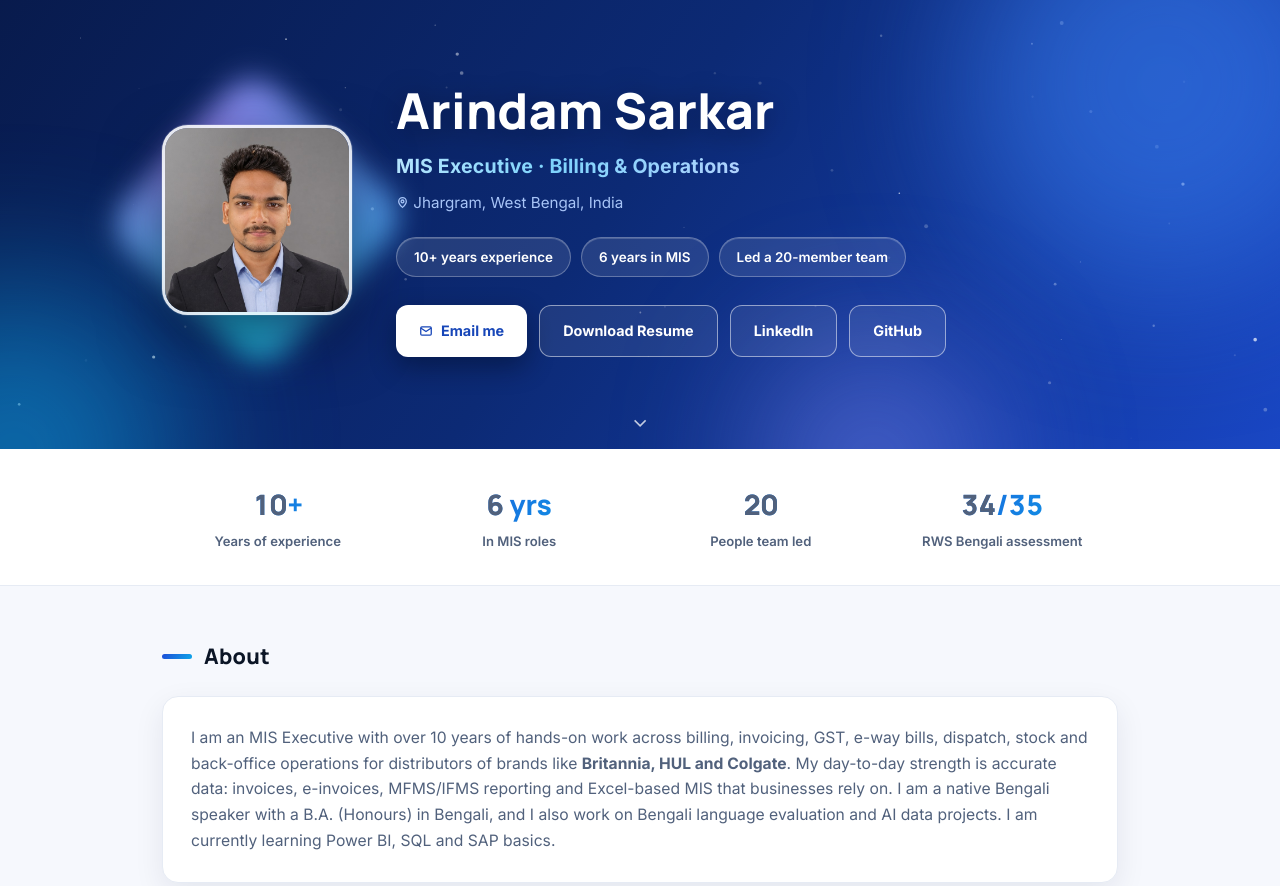
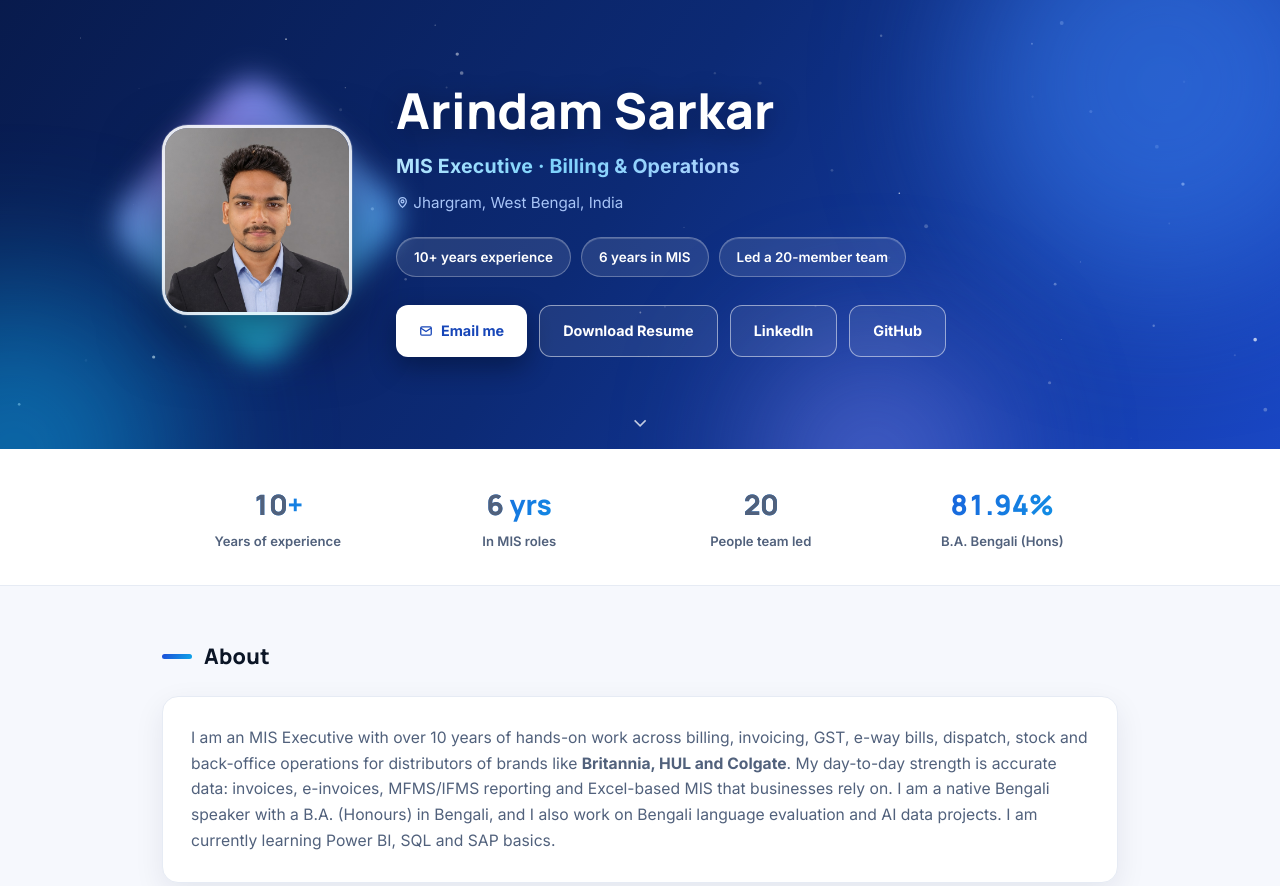
Before and after one commit to arindamsarkar/arindamsarkar.github.io, a plain HTML site: page index.html in a window 1280 px wide. Shown: the top 886 px of the page. Drawn offline with Linux system fonts and the light colour scheme.

Commit message:
Update index.html

```diff
--- a/index.html
+++ b/index.html
@@ -207,7 +207,7 @@
     <div class="stat rv"><b><span class="count" data-to="10">10</span>+</b><span>Years of experience</span></div>
     <div class="stat rv rv-d1"><b><span class="count" data-to="6">6</span> yrs</b><span>In MIS roles</span></div>
     <div class="stat rv rv-d2"><b><span class="count" data-to="20">20</span></b><span>People team led</span></div>
-    <div class="stat rv rv-d3"><b><span class="count" data-to="34">34</span>/35</b><span>RWS Bengali assessment</span></div>
+    <div class="stat rv rv-d3"><b>81.94%</b><span>B.A. Bengali (Hons)</span></div>
   </div>
 </div>
 
@@ -292,7 +292,6 @@
     <div class="card rv rv-d1">
       <ul style="margin-left:18px;color:var(--muted);font-size:.95rem">
         <li>Approved for Bengali language projects on <b>Outlier AI</b></li>
-        <li>Passed the <b>RWS TrainAI</b> Bengali evaluator assessment — <b>34 / 35</b></li>
         <li>B.A. (Honours) in Bengali — Netaji Subhas Open University, 2021, <b>81.94%</b> (1st class)</li>
         <li>Open to Bengali evaluation, annotation, transcription QA and language-data projects</li>
       </ul>
```
